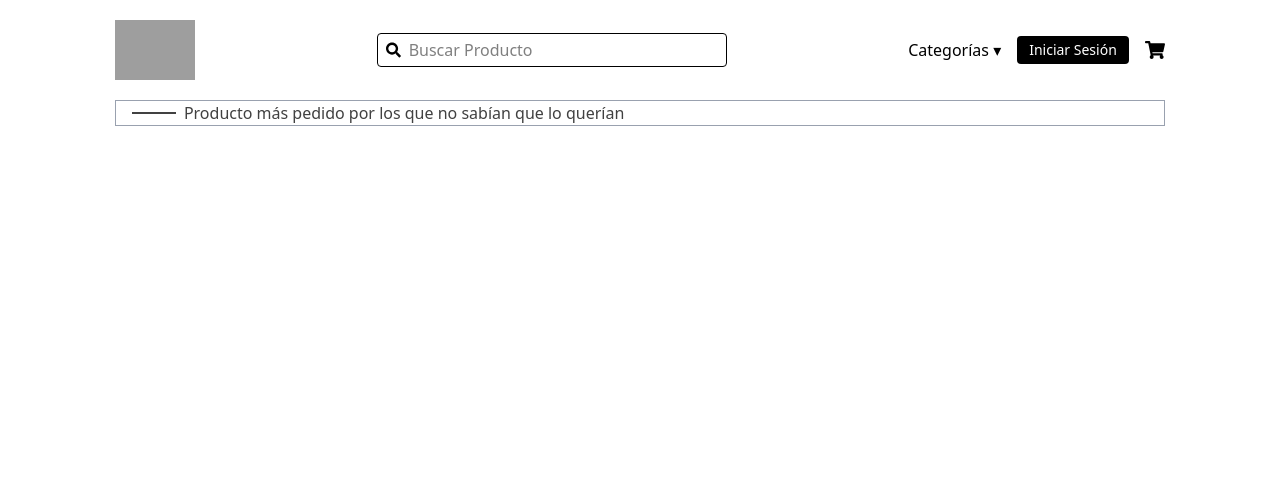
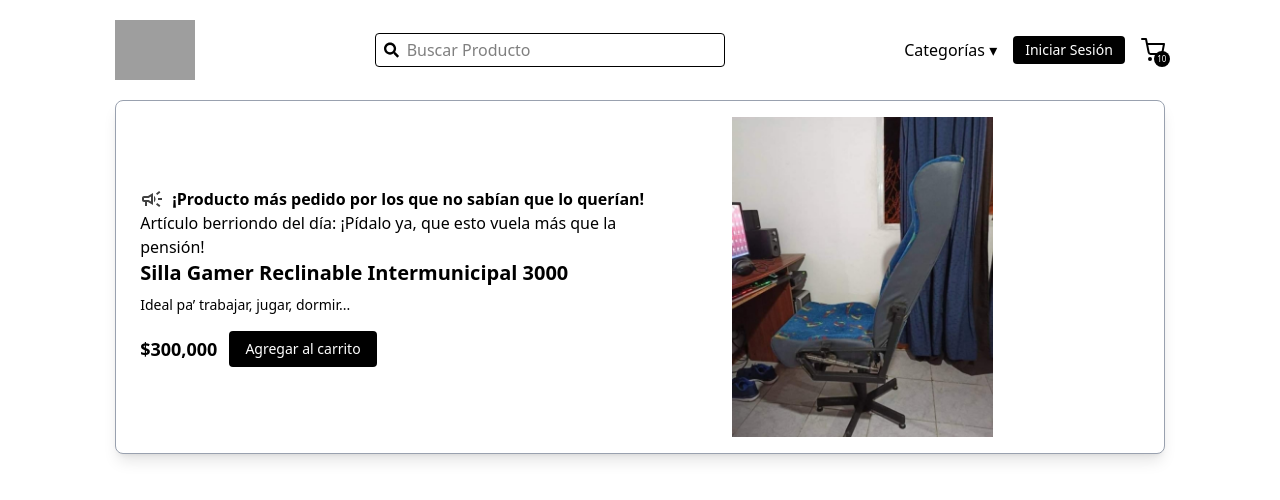
Before and after one commit to dangv31/devwebTrabajo, a React (Vite) app in the folder frontend/: page / in a window 1280 px wide. Shown: the top 500 px of the page. Built offline with nearby package versions, Linux system fonts and the light colour scheme; grey boxes are pictures that could not be loaded.

Commit message:
feat: implementada Navbar y sección Hero con producto aleatorio
Estaticamente ya quedó navbar y el hero, falta agregar las funcionalidades pero eso pa despues que ahora tengo flojera

```diff
--- a/frontend/src/assets/assets.js
+++ b/frontend/src/assets/assets.js
@@ -6,12 +6,28 @@ export const assets = {
     sillagamer,
     logo,
 };
-export const products = {
+export const products = [
+    {
         id: 111,
         name: "Silla Gamer Reclinable Intermunicipal 3000",
-    description: "Ideal pa’ trabajar, jugar, dormir, filosofar o hasta llorar la tusa... Viene con respaldar ergonómico que le acomoda hasta la conciencia.",
+        description: "Ideal pa’ trabajar, jugar, dormir...",
         price: 300000,
         image: [sillagamer],
         category: "Sillas",
         bestSeller: true
-};
+    },
+    {
+        id: 112,
+        name: "Tostadora Inteligente 7B",
+        description: "Esta no es cualquier tostadora, no señor, esta es la Tostadora Inteligente 7B: buena, bonita, berrionda, bendecida, brillante, bacana y brava.\n" +
+            "Usted le mete el pan y ella le devuelve un desayuno con dignidad, y si se le acaba el pan, ¡le avisa! —como buena compañera que es. Tiene 7 niveles de tostado: desde \"apenas calentado\" hasta \"pa usarlo como ladrillo\".\n" +
+            "¿Y lo mejor? Le canta el himno nacional en salsa mientras el pan se dora. ¡Una chimba de aparato!\n" +
+            "Ideal pa’ solteros, parejas, suegras exigentes y hasta pa’ calentar arepas de anoche sin que se quejen los vecinos.\n" +
+            "¡Llévela ya y le regalo el cable!",
+        price: 89900,
+        oldPrice: 100000,
+        image: [sillagamer],
+        category: "Hogar",
+        bestSeller: true
+    }
+];
--- a/frontend/src/components/Hero.jsx
+++ b/frontend/src/components/Hero.jsx
@@ -1,16 +1,42 @@
-import React from 'react';
+import React, {useEffect, useState} from 'react';
+import { MdOutlineCampaign } from "react-icons/md";
+import { products } from '../assets/assets.js';
+
 
 const Hero = () => {
+    const [producto, setProducto] = useState(null);
+    useEffect(() => {
+        const randomIndex = Math.floor(Math.random() * products.length);
+        setProducto(products[randomIndex]);
+    }, []);
+    if (!producto) return null;
     return (
-        <div className="flex flex-col sm:flex-row border border-gray-400">
-            {/* Left Section */}
-            <div className="w-full sm:w-1/2 flex items-center justify-center py-10 sm:py-0">
+        <div className="flex flex-col sm:flex-row border border-gray-400 rounded-lg shadow-lg bg-white">
+            {/* Texto izquierda */}
+            <div className="w-full sm:w-1/2 flex items-center justify-center py-10 sm:py-0 m-6">
                 <div className="text-[#414141]">
-                    <div className="flex items-center gap-2">
-                        <p className="w-8 md:w-11 h-[2px] bg-[#414141]"></p>
-                        <p className="font-medium text-sm md:text-base">Producto más pedido por los que no sabían que lo querían</p>
+                    <div className="flex items-center gap-2 mt-4">
+                        <MdOutlineCampaign className="text-2xl" />
+                        <h1 className="font-bold text-sm md:text-base text-black">¡Producto más pedido por los que no sabían que lo querían!</h1>
+                    </div>
+                    <h1 className="text-sm md:text-base text-black">Artículo berriondo del día: ¡Pídalo ya, que esto vuela más que la pensión!</h1>
+                    {/* Info producto */}
+                    <div className="flex-row items-center gap-2">
+                        <h2 className="text-xl font-bold text-black mb-2">{producto.name}</h2>
+                        <p className="text-sm text-black mb-4">{producto.description}</p>
+                        <div className="flex items-center gap-3 mb-4">
+                            {producto.oldPrice && (<span className="line-through text-gray-500 text-sm"> ${producto.oldPrice.toLocaleString()} </span>)}
+                            <span className="font-bold text-black text-lg">${producto.price.toLocaleString()} </span>
+                            <button className="bg-black text-white px-4 py-2 text-sm rounded cursor-pointer">
+                                Agregar al carrito
+                            </button>
+                        </div>
                     </div>
                 </div>
+            </div>
+            {/* Imagen derecha */}
+            <div className="w-full sm:w-1/3 flex justify-center items-center mb-4 mt-4">
+                <img src={producto.image[0]} alt={producto.name} className="w-80 h-80 object-contain"/>
             </div>
         </div>
     );
--- a/frontend/src/components/Navbar.jsx
+++ b/frontend/src/components/Navbar.jsx
@@ -1,27 +1,26 @@
-import React from 'react';
+import React, {useState} from 'react';
 import { assets } from '../assets/assets.js';
-import {NavLink} from 'react-router-dom';
-import {FaSearch, FaShoppingCart } from "react-icons/fa";
+import {Link} from 'react-router-dom';
+import {FaSearch} from "react-icons/fa";
+import {FiShoppingCart} from "react-icons/fi";
 
 const Navbar = () => {
     return (
         <div className="w-full flex items-center justify-between py-5 font-medium ">
-            <NavLink to="/">
+            <Link to="/">
                 <img src={assets.logo} className="w-20 cursor-pointer" alt="logo" />
-            </NavLink>
+            </Link>
             {/*Barra busqueda*/}
-            <div className="flex items-center bg-white rounded px-2 py-1 w-1/3 border">
+            <div className="hidden sm:flex items-center bg-white rounded px-2 py-1 w-1/3 border ">
                 <FaSearch className="mr-2" />
-                <input
-                    type="text"
-                    placeholder="Buscar Producto"
-                    className="outline-none w-full"
-                />
+                <input type="text" placeholder="Buscar Producto" className="outline-none w-full"/>
             </div>
             {/* Categorías + Botones */}
             <div className="flex items-center gap-4 relative">
+                {/* Barra busqueda en móvil */}
+                <FaSearch className="w-5 cursor-pointer sm:hidden" />
                 {/* Botón Categorías */}
-                <div className="group relative">
+                <div className="group relative cursor-pointer">
                     Categorías ▾
                     <div className="group-hover:block hidden absolute dropdown-menu right-0 pt-4">
                         <div className="flex flex-col gap-2 w-36 py-3 px-5 bg-slate-100 text-gray-500 rounded">
@@ -33,12 +32,13 @@ const Navbar = () => {
                 </div>
 
                 {/* Otros botones */}
-                <NavLink to="/login" className="bg-black text-white px-3 py-1 rounded text-sm">
+                <Link to="/login" className="bg-black text-white px-3 py-1 rounded text-sm">
                     Iniciar Sesión
-                </NavLink>
-                <NavLink to="/cart">
-                    <FaShoppingCart className="text-xl" />
-                </NavLink>
+                </Link>
+                <Link to="/cart" className="relative">
+                    <FiShoppingCart className="text-2xl" />
+                    <p className="absolute right-[-5px] bottom-[-5px] w-4 text-center leading-4 bg-black text-white aspect-square rounded-full text-[8px]">10</p>
+                </Link>
             </div>
         </div>
     );
```
Lines whose indentation alone changed are shown as unchanged.
